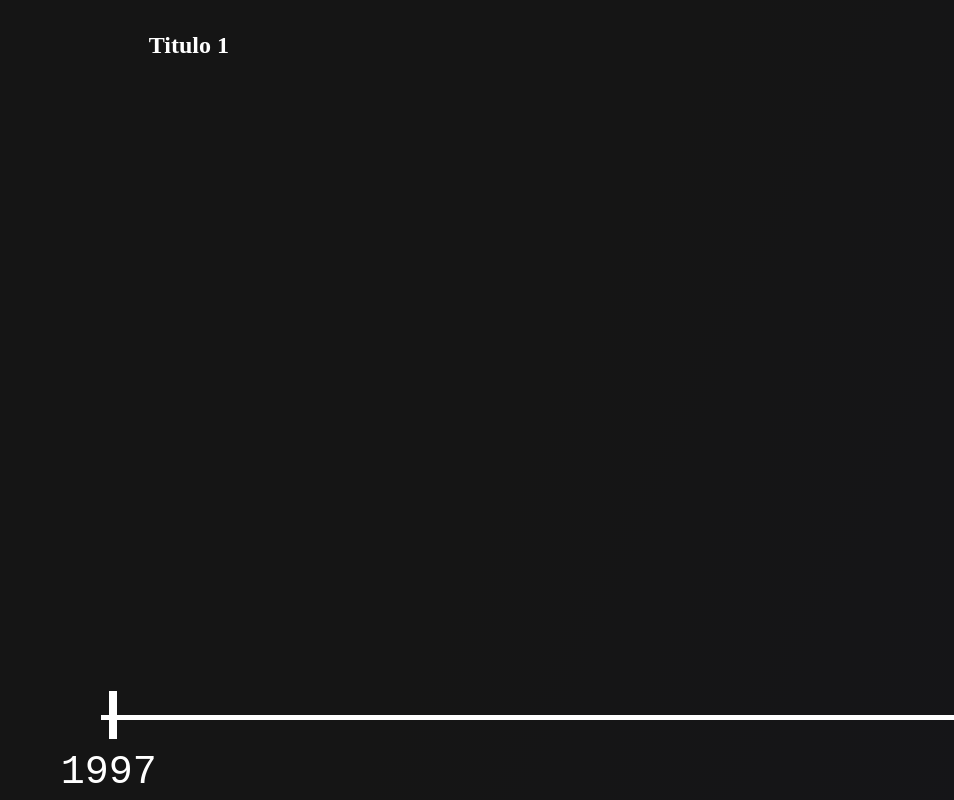
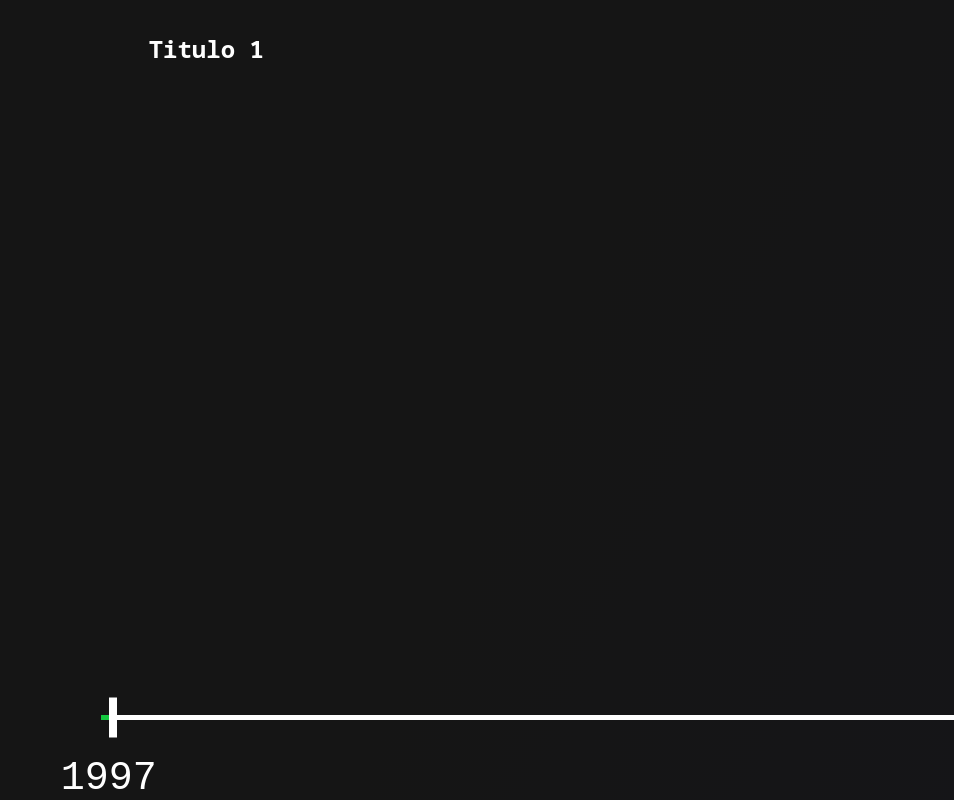
Before and after one commit to leolace/computers-vulnerabilities, a SvelteKit app: page / in a window 1280 px wide. Shown: the whole page, without its empty margins (326-1280 px from the left). Built offline with nearby package versions, Linux system fonts and the light colour scheme.

Commit message:
more improvements and style

```diff
--- a/src/global.css
+++ b/src/global.css
@@ -1,9 +1,12 @@
+@import url('https://fonts.googleapis.com/css2?family=Noto+Sans+Mono:wght@100..900&display=swap');
+
 * {
   margin: 0;
   padding: 0;
   box-sizing: border-box;
-    -ms-overflow-style: none;  /* IE and Edge */
+  -ms-overflow-style: none;  /* IE and Edge */
   scrollbar-width: none;  /* Firefox */
+  font-family: "Noto Sans Mono", monospace;
 }
 
 *::-webkit-scrollbar {
--- /dev/null
+++ b/src/lib/components/Slots.svelte
@@ -0,0 +1,106 @@
+<script lang="ts">
+  import { SLOT_SIZE } from "$lib/data/constants"
+  import { contents } from "$lib/data/data"
+  import { scrollX, scrollContainer, innerWidth } from "$lib/stores/store"
+  export let MARGIN_LEFT: number;
+
+  console.log($innerWidth);
+
+  const moveTo = (i) => {
+    $scrollContainer.scrollTo({left: (i * SLOT_SIZE) + (SLOT_SIZE / 3), behavior: "smooth"})
+  };
+
+  $: isActive = (i) => i * SLOT_SIZE <= $scrollX - ((SLOT_SIZE - 100) / 2);
+
+</script>
+
+<div class="container" style={`left: ${MARGIN_LEFT}px`}>
+  {#each contents as content, i}
+    <div class="content" style={`max-width: ${SLOT_SIZE}px`}>
+      <section>
+	<h2>{content.title}</h2>
+      </section>
+      <span data-year={content.year} class={`circle ${isActive(i) ? "active" : ""}`} on:click={() => moveTo(i)}></span>
+    </div>
+  {/each}
+</div>
+
+<style lang="scss">
+
+  h2 {
+    color: #fff;
+  }
+
+  .container {
+    padding: 1rem;
+    display: flex;
+    height: 100%;
+    position: absolute;
+    width: 100%;
+    gap: 2rem;
+  }
+
+  .content {
+    flex: 1;
+    height: 100%;
+    max-width: 50rem;
+    position: relative;
+    // background-color: red;
+    padding: 1rem 2rem;
+
+    .circle {
+      width: 4rem;
+      height: 4rem;
+      background-color: #fff;
+      position: absolute;
+      left: 50%;
+      border-radius: 100%;
+      transform: translateX(-50%);
+      transform-origin: -100% 0;
+      bottom: 5%;
+      transition: 0.3s ease all;
+      cursor: pointer;
+      z-index: 400;
+      border: 5px solid #fff;
+
+      &:hover {
+	background-color: rgb(21,21,64,1);
+	border-color: rgb(21,200,64,1);
+
+	&::before {
+	  transform: translate(-20%, -130%);
+	  transition: 0.2s ease all;
+	  opacity: 1;
+	}
+      }
+
+      &::before {
+	content: attr(data-year);
+	font-size: 2rem;
+	display: block;
+	transform: translate(-20%, 0%);
+	color: #fff;
+	transition: 0.2s ease all;
+	opacity: 0;
+
+	@media (max-width: 600px) {
+//	  font-size: 1.5rem;
+	}
+      }
+
+      &.active {
+	background-color: rgb(21,21,64,1);
+	border-color: rgb(21,200,64,1);
+
+	&::before {
+	  transform: translate(-20%, -130%);
+	  transition: 0.2s ease all;
+	  opacity: 1;
+	}
+
+      }
+    }
+
+  }
+
+</style>
--- a/src/lib/components/Timeline.svelte
+++ b/src/lib/components/Timeline.svelte
@@ -1,9 +1,9 @@
 <script lang="ts">
   export let MARGIN_LEFT: number;
   export let slotSize: number;
-  import { scrollTo, scrollX } from "$lib/stores/store.ts"
-  import {CONTAINER_SIZE, SCROLL_OFFSET, SLOT_SIZE} from "$lib/data/constants.ts"
-  import {contents} from "$lib/data/data.ts"
+  import { scrollTo, scrollX } from "$lib/stores/store"
+  import {CONTAINER_SIZE, SCROLL_OFFSET, SLOT_SIZE} from "$lib/data/constants"
+  import {contents} from "$lib/data/data"
 
   const resetTimeline = () => {
     const DECREMENT_RATE = 50;
@@ -19,13 +19,15 @@
   };
 </script>
 
-<div class="timeline-container" style={`left: ${MARGIN_LEFT}px; width: ${CONTAINER_SIZE + (SCROLL_OFFSET / 2)}px`}>
+<div class="timeline-container" style={`left: ${MARGIN_LEFT}px;`}>
   <div>
   </div>
   <div class="timeline">
-    <div class="marker-container" style={`left: ${$scrollX}px`}>
-      <span class="marker"></span>
-      <span class="text">{contents[Math.trunc($scrollX / SLOT_SIZE)].year}</span>
+    <div class="marker-container">
+      <span class="marker" style={`left: ${$scrollX}px;`}>
+	<span class="text">{contents[Math.trunc($scrollX / SLOT_SIZE)].year}</span>
+      </span>
+      <span class="progress-bar" style={`width: ${$scrollX + 8}px`}></span>
     </div>
   </div>
   <div class="reset" style={`left: ${$scrollX}px`}>
@@ -57,7 +59,8 @@
   .marker-container {
     position: absolute;
     left: 0;
-    top: 0;
+    top: 50%;
+    // width: 100%;
     transform: translateY(-50%);
     z-index: 101;
     padding-left: 0.5rem;
@@ -67,16 +70,47 @@
     position: absolute;
     color: #fff;
     font-size: 2.5rem;
-    bottom: -3.5rem;
+    bottom: -5rem;
     font-family: monospace;
     left: 50%;
     transform: translateX(-50%);
+
+    @media (max-width: 600px) {
+      font-size: 1.5rem;
+    }
   }
 
   .marker {
     display: block;
-    width: 0.5rem;
-    height: 3rem;
-    background-color: #fff;
+    width: 100%;
+    height: 5px;
+    background-color: rgb(21,200,64,1);
+    position: relative;
+
+    &::before {
+      content: "";
+      width: 0.5rem;
+      height: 2.5rem;
+      background-color: #fff;
+      display: inline-block;
+      position: absolute;
+      left: 0;
+      top: 50%;
+      transform: translateY(-50%);
+
+
+    }
+  }
+
+  .progress-bar {
+    display: block;
+    width: 100%;
+    height: 5px;
+    background-color: rgb(21,200,64,1);
+    position: relative;
+    position: absolute;
+    left: 0;
+    top: 50%;
+    transform: translateY(-50%);
   }
 </style>
--- a/src/lib/stores/store.ts
+++ b/src/lib/stores/store.ts
@@ -1,7 +1,10 @@
 import { writable } from "svelte/store"
+import type { Writable} from "svelte/store"
 
 export let scrollX = writable(0)
 
 export let scrollTo = (value) => $scrollX += value;
 
-export let scrollContainer: HTMLDivElement = writable(null);
+export let scrollContainer: Writable<HTMLElement> = writable(null);
+
+export let innerWidth: Writable<number> = writable(0);
--- a/src/routes/+page.svelte
+++ b/src/routes/+page.svelte
@@ -1,36 +1,27 @@
 <script lang="ts">
-  import { onMount } from 'svelte';
   import '../global.css';
+  import { CONTAINER_SIZE, SLOT_SIZE} from "$lib/data/constants"
+  import { contents } from "$lib/data/data"
+  import { scrollX, scrollContainer, innerWidth } from "$lib/stores/store"
+
   import Timeline from "$lib/components/Timeline.svelte";
   import Navigation from "$lib/components/Navigation.svelte";
-  import { scrollTo, scrollX, scrollContainer } from "$lib/stores/store.ts"
-  import {CONTAINER_SIZE, SLOT_SIZE} from "$lib/data/constants.ts"
-  import {contents} from "$lib/data/data.ts"
+  import Slots from "$lib/components/Slots.svelte"
 
   const SCROLL_AMOUNT = 100;
-  const SCROLL_OFFSET = 600;
-  const MAX_SCROLL = 500;
-  let innerWidth;
-  $: MARGIN_LEFT = innerWidth / 3;
+  $: MARGIN_LEFT = $innerWidth / 3;
 
 </script>
 
-<svelte:window bind:innerWidth={innerWidth}/>
+<svelte:window bind:innerWidth={$innerWidth}/>
 
 <!--TODO: separate in components -->
 <main bind:this={$scrollContainer}>
-  <Navigation scrollContainer={scrollContainer} SCROLL_AMOUNT={SCROLL_AMOUNT} MAX_SCROLL={MAX_SCROLL}/>
+  <Navigation SCROLL_AMOUNT={SCROLL_AMOUNT}/>
 
   <div class="wrapper-container">
     <section  class="scroll-container" style={`width: ${CONTAINER_SIZE}px;`}>
-      <div class="container" style={`left: ${MARGIN_LEFT}px`}>
-	{#each contents as content, i}
-	  <div class="content" style={`max-width: ${SLOT_SIZE}px`}>
-	    <h1>{content.title}</h1>
-	    <span data-year={content.year} class={`circle ${(i * SLOT_SIZE) <= $scrollX - 500 ? "active" : ""}`} on:click={() => $scrollContainer.scrollTo({left: (i * SLOT_SIZE) + (SLOT_SIZE / 3), behavior: "smooth"})}></span>
-	  </div>
-	{/each}
-      </div>
+      <Slots MARGIN_LEFT={MARGIN_LEFT} />
 
       <Timeline MARGIN_LEFT={MARGIN_LEFT} slotSize={SLOT_SIZE}/>
     </section>
@@ -45,6 +36,14 @@
     color: #fff;
   }
 
+  main {
+    position: relative;
+    // TODO: define a dinamic width
+    height: 100dvh;
+    max-width: 100vw;
+    overflow-x: auto;
+  }
+
   .wrapper-container {
     display: grid;
     grid-template-columns: 1fr auto;
@@ -55,77 +54,10 @@
     width: 1700px;
   }
 
-  main {
-    position: relative;
-
-    // TODO: define a dinamic width
-	     height: 100dvh;
-    max-width: 100vw;
-    overflow-x: auto;
-  }
-
   .scroll-container {
     height: 100dvh;
     position: relative;
-    width: 400rem;
   }
 
-  .container {
-    padding: 1rem;
-    display: flex;
-    height: 100%;
-    position: absolute;
-    width: 100%;
-    gap: 1rem;
-  }
 
-  .content {
-    flex: 1;
-    height: 100%;
-    max-width: 50rem;
-    position: relative;
-    // background-color: red;
-    padding: 1rem 2rem;
-
-    .circle {
-      width: 4rem;
-      height: 4rem;
-      background-color: #fff;
-      position: absolute;
-      left: 50%;
-      border-radius: 100%;
-      transform: translateX(-50%);
-      bottom: 5%;
-      transition: 0.2s ease all;
-      transform-origin: center center;
-      cursor: pointer;
-      z-index: 400;
-      border: 2px solid #fff;
-
-      &:hover {
-	background-color: rgb(21,21,64,1);
-      }
-
-      &::before {
-	content: attr(data-year);
-	font-size: 3rem;
-	display: inline-block;
-	transform: translate(-20%, 0%);
-	color: #fff;
-	transition: 0.2s ease all;
-	opacity: 0;
-      }
-
-      &.active {
-	background-color: rgb(21,21,64,1);
-	&::before {
-	  transform: translate(-20%, -120%);
-	  transition: 0.2s ease all;
-	  opacity: 1;
-	}
-
-      }
-    }
-
-  }
 </style>
```
